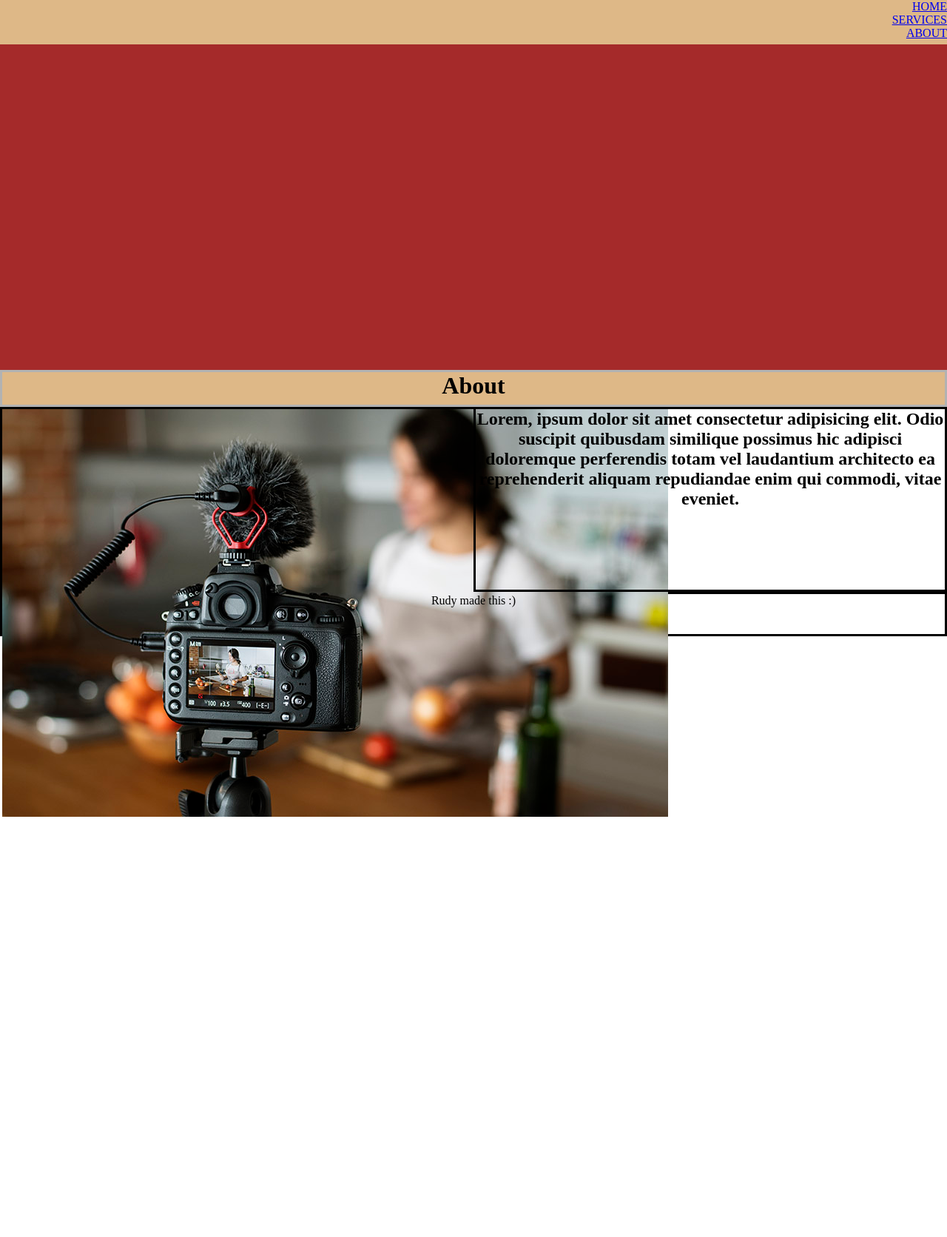
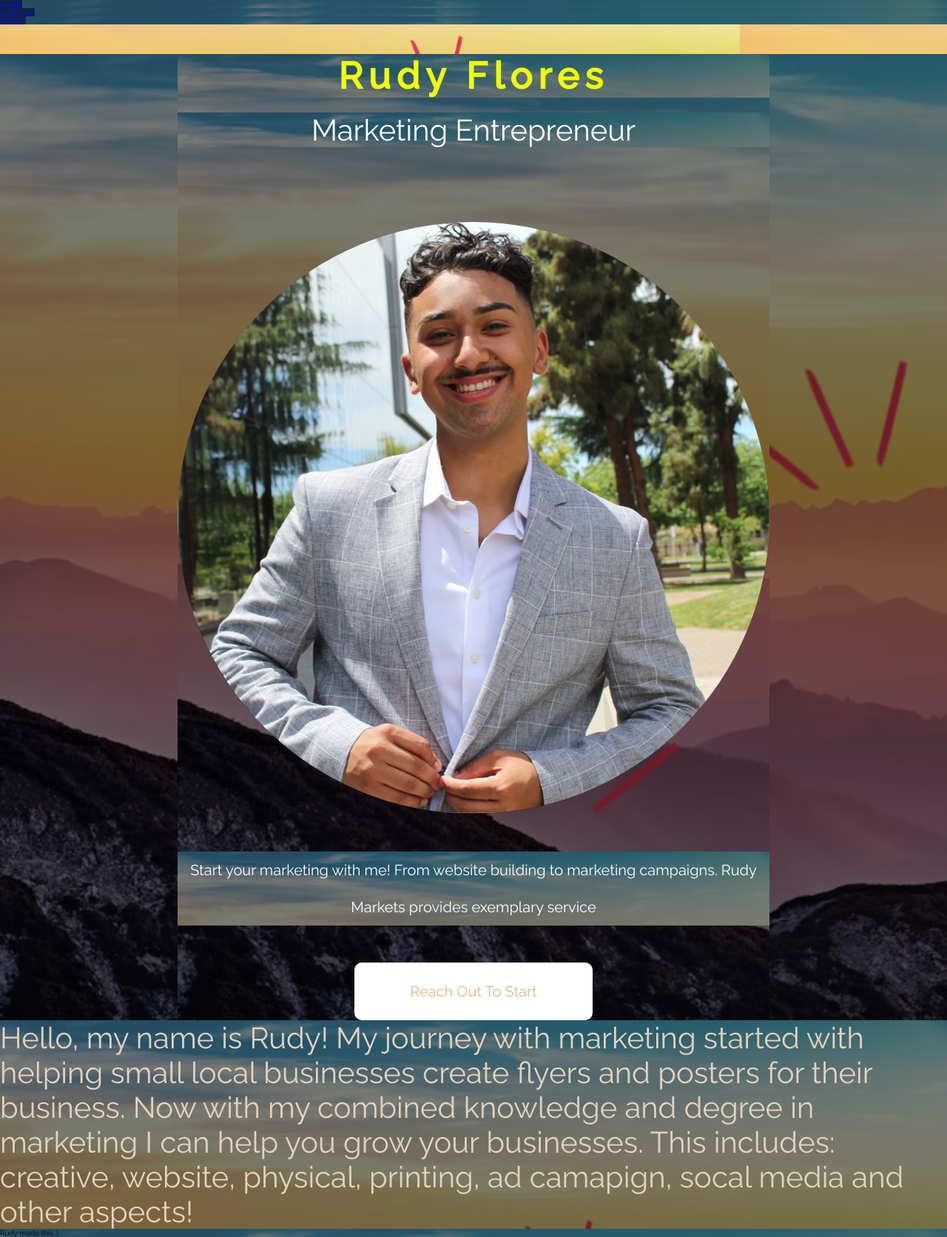
Before and after one commit to Jhseflores/rudymarkets, a plain HTML site: page about.html in a window 1280 px wide. Shown: the whole page at 74% size. Before the commit the page ends 1108 px from the top, so only its background shows below. Drawn offline with Linux system fonts and the light colour scheme; files that its build step writes are made by us from their sources.

Commit message:
Add files via upload

```diff
--- a/about.css
+++ b/about.css
@@ -1,45 +1,75 @@
-@import url("https://fonts.googleapis.com/css2?family=Raleway:wght@500&display=swap");
+@import url('https://fonts.googleapis.com/css2?family=Raleway:ital,wght@0,300;0,400;0,500;1,300&display=swap');
 
 *{
     margin: 0;
     padding: 0;
     box-sizing: border-box;
+    background:rgba(0, 0, 0, 0.5) url(./media/website\ background.avif);
+    background-size: cover;
+    background-blend-mode: darken;
 }
-header{
-    width: 100%;
-    height: 50px;
-    text-align: center;
-    border: 3px solid rgb(178, 178, 178);
-    position: sticky;
-    top: 0;
-    background-color: burlywood;
-    z-index: 5;
-}
-header p{
-    color: #f2f2f2;
+html {
     font-size: 10px;
-    text-align: center;
-    border: solid rgb(71, 65, 0);
-    position: sticky;
-    top: 0;
-    padding: 5px 10px;
-}
-nav {
-    width: 100%;
-   height: 60px;
-   background-color: burlywood;
-   text-align: right;
-    list-style: none;
-    float: right;
 }
 
+body{
+    background:url(./media/website\ background.avif);
+    background-position: 0, 1000px;
+    font-family: 'raleway', sans-serif;
+}
 
+.container {
+    max-width: 800px;
+    margin: 0 auto;
+    padding: 0, 3rem;
+    margin-top: 4rem;
+    text-align: center;
+}
 
+h1{
+    color:rgb(238, 255, 0);
+    font-size: 5rem;
+    font-weight: 700;
+    letter-spacing: 8px;
+    margin-bottom: 2rem;
+}
 
+h2 {
+    color: rgb(255, 255, 255);
+    font-size: 4rem;
+    font-weight: 400;
+}
+h3 {
+    color: rgb(228, 211, 191);
+    font-size: 4rem;
+    font-weight: 400;
+}
+.image {
+    margin-top: 10rem;
+    margin-bottom: 5rem;
+    clip-path: circle();
+    size: 8px;
+}
+p {
+    font-size: 2rem;
+    color: #fff;
+    line-height: 5rem;
+    margin-bottom: 5rem;
+}
 
-
-
-
+.btn {
+    display: inline-block;
+    padding: 2.7rem 7.5rem;
+    background: #fff;
+    font-size: 2rem;
+    text-decoration: none;
+    color: burlywood;
+    border-radius: 10px;
+    transition: background 1.55 s;
+}
+.btn:hover {
+    background: rgb(141, 129, 129);
+}
 
 
 nav ul a li:hover{
@@ -64,14 +94,7 @@ nav ul a:hover{
 nav ul a:active{
     color: purple;
     ] */
-main{
-    width: 100%;
-    height: 500px;
-    background-color: brown;
-    background-image: url(./media/marketing.jpeg);
-    background-size: cover;
-    background-repeat: no-repeat;
-    background-position: center;
+
 }
 .hero-copy{
     width: 400px;
@@ -88,31 +111,12 @@ main{
     */ border-radius: 15px;
     /* position: absolute;
     top: 50%;
-    left: 50%;
-    transform: translate(-50%, -50%); */
-}
-.hero-copy h2{
-    text-shadow: 1px 1px rgba(136, 136, 136, 0.58) ;
-    text-transform: uppercase;
-}
-aside{
-    height: 500px;
-    width: 50%;
-    text-align: center;
-    border: 3px solid rgb(235, 235, 235);
-    float: right;
-}
-section, article{
-    height: 250px;
-    width: 50%;
-    text-align: center;
-    border: 3px solid #000;
-    float: left;
-}
+    left: 5
 footer{
     width: 100%;
     height: 60px;
     text-align: center;
     border: 3px solid #000;
     clear: both;
+    float: left;
 }
--- a/about.html
+++ b/about.html
@@ -4,11 +4,13 @@
     <meta charset="UTF-8">
     <meta http-equiv="X-UA-Compatible" content="IE=edge">
     <meta name="viewport" content="width=device-width, initial-scale=1.0">
-   <link rel="stylesheet" href="css/about.css">
-    <title>Rudy Markets About</title>
+   <link rel="stylesheet" href="./about.css">
+   <link rel="preconnect" href="https://fonts.googleapis.com">
+   <link rel="preconnect" href="https://fonts.gstatic.com" crossorigin>
+   <link href="https://fonts.googleapis.com/css2?family=Raleway:ital,wght@0,300;0,400;0,500;1,300&display=swap" rel="stylesheet">
+   <title>Rudy Markets About</title>
 </head>
 <body>
-    <nav>
       <div class="logo"> </div>
       <ul>
          <li>
@@ -23,19 +25,19 @@
       </ul>
     </nav>
     <main>
-        <div class="main"> </div>
+        <div class="container">
+            <h1>Rudy Flores</h1>
+            <h2> Marketing Entrepreneur </h2>
+            <div class="image">
+                <img src="./media/rudy.jpeg" alt="Pic of me">
+            </div>
+            <p>Start your marketing with me! From website building to marketing campaigns. Rudy Markets provides exemplary service </p>
+            <a href="#" class="btn"> Reach Out To Start</a>
+        </div>
     </main>
-    <header>
-        <h1>About</h1>
-    </header>
-    <section>
-        <div>
-            <img src="./media/marketing.jpeg" alt="" srcset="">
-        </div>
-    </section>
     <article>
-        <h2>
-            Lorem, ipsum dolor sit amet consectetur adipisicing elit. Odio suscipit quibusdam similique possimus hic adipisci doloremque perferendis totam vel laudantium architecto ea reprehenderit aliquam repudiandae enim qui commodi, vitae eveniet.
+        <h3>
+            Hello, my name is Rudy! My journey with marketing started with helping small local businesses create flyers and posters for their business. Now with my combined knowledge and degree in marketing I can help you grow your businesses. This includes: creative, website, physical, printing, ad camapign, socal media and other aspects!
         </h2>
     </article>
     <footer>Rudy made this :)</footer>
--- a/home.css
+++ b/home.css
@@ -2,7 +2,7 @@
 
 *{
     margin: 0;
-    padding: 0;
+    padding: 1;
     box-sizing: content-box;
 }
 header{
--- a/services.css
+++ b/services.css
@@ -1,4 +1,4 @@
-@import url("https://fonts.googleapis.com/css2?family=Raleway:wght@500&display=swap");
+
 
 *{
     margin: 0;
@@ -65,7 +65,7 @@ main{
     width: 100%;
     height: 500px;
     background-color: brown;
-    background-image: url(./media/marketing.jpeg);
+    background-image: linear-gradient(black, tan)
     background-size: cover;
     background-repeat: no-repeat;
     background-position: center;
@@ -98,6 +98,7 @@ aside{
     text-align: center;
     border: 3px solid #000;
     float: right;
+    font-family: Arial, Helvetica, sans-serif;
 }
 section, article{
     height: 250px;
@@ -105,6 +106,7 @@ section, article{
     text-align: center;
     border: 3px solid #000;
     float: left;
+    font-family: Arial, Helvetica, sans-serif;
 }
 footer{
     width: 100%;
@@ -112,4 +114,5 @@ footer{
     text-align: center;
     border: 3px solid #000;
     clear: both;
+    font-family: Arial, Helvetica, sans-serif;
 }
--- a/style.css
+++ b/style.css
@@ -1,4 +1,4 @@
-@import url("https://fonts.googleapis.com/css2?family=Raleway:wght@500&display=swap");
+@import url("https://fonts.googleapis.com/css2?family=Raleway:ital,wght@0,300;0,400;0,500;1,300&display=swap" rel="stylesheet");
 
 *{
     margin: 0;
@@ -50,7 +50,7 @@ nav li{
     height: 700px;
     width: 100%;
     background-color: rgb(66, 28, 10);
-    background-image: linear-gradient(to right, rgba(22, 3, 3, 0.5), rgba(0, 0, 0, 0.5)), url(./media/website\ background.avif);
+    background-image: linear-gradient(to right, rgba(242, 235, 235, 0.5), rgba(0, 0, 0, 0.5)), url(./media/website\ background.avif);
     background-size: cover;
     background-position: center;
     background-repeat: no-repeat;
@@ -66,18 +66,13 @@ nav li{
     transform: translate(-50%, -50%);
 }
 
-
-
-
-
-
-
 aside{
     height: 500px;
     width: 50%;
     text-align: center;
     border: 3px solid #000;
     float: right;
+    background-image: linear-gradient(tan, black);
 }
 section, article{
     height: 250px;
@@ -85,6 +80,7 @@ section, article{
     text-align: center;
     border: 3px solid #000;
     float: left;
+    background-image: linear-gradient(tan, purple);
 }
 footer{
     width: 100%;
```
Also changed, not shown: home.html (+74 -3 lines), index.html (+9 -3 lines), services.html (+5 -1 lines).
